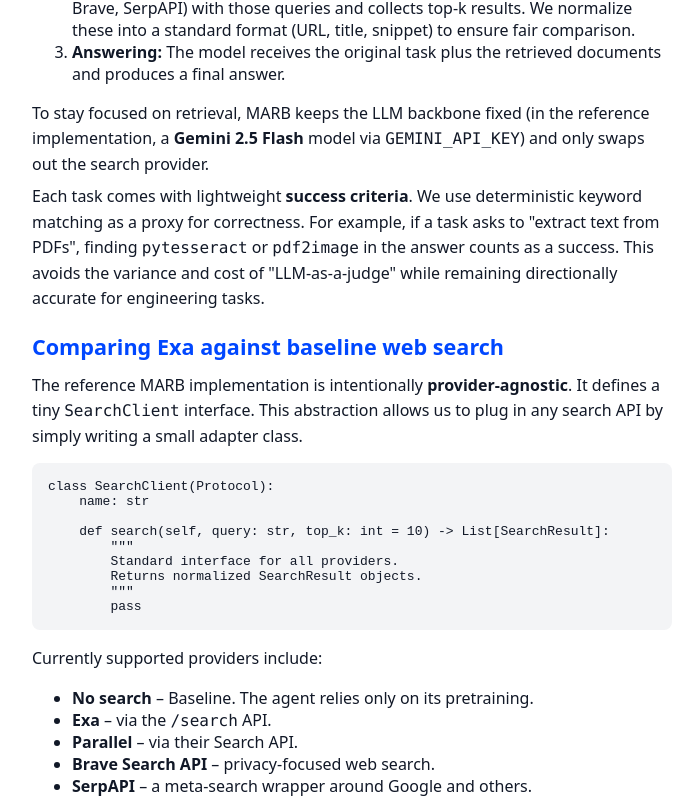
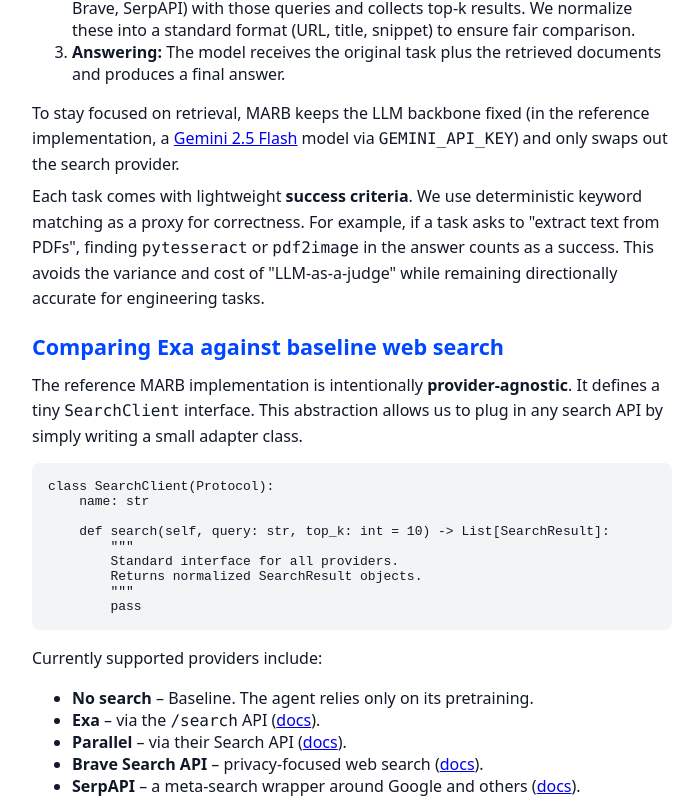
Before and after one commit to nicholaschen09/llm-benchmarking, a Next.js app in the folder public/: page / in a window 1280 px wide. Shown: the part 2239-3040 px from the top of the page, without its empty margins (268-967 px from the left). Built offline with nearby package versions, Linux system fonts and the light colour scheme.

Commit message:
fix blog

```diff
--- a/public/app/globals.css
+++ b/public/app/globals.css
@@ -313,3 +313,19 @@ code {
 .page-code code {
   font-family: inherit;
 }
+
+.references-list {
+  list-style: none;
+  padding-left: 0;
+  margin-top: 0.5rem;
+}
+
+.references-list li {
+  margin-bottom: 0.4rem;
+}
+
+.references-list a {
+  color: #111827;
+  text-decoration: underline;
+  font-size: 0.9rem;
+}
--- a/public/app/page.tsx
+++ b/public/app/page.tsx
@@ -116,7 +116,7 @@ export default function Page() {
             <code>/contents</code> that surface high-signal technical content for models
             to consume directly{" "}
             <span>
-              (see the official docs for more:
+              (see the official docs for more:{" "}
               <Link
                 href="https://docs.exa.ai/reference/getting-started"
                 className="underline underline-offset-4"
@@ -224,8 +224,14 @@ def run_agent(task, search_client, model):
           </ol>
           <p>
             To stay focused on retrieval, MARB keeps the LLM backbone fixed (in the
-            reference implementation, a <strong>Gemini 2.5 Flash</strong> model via <code>GEMINI_API_KEY</code>)
-            and only swaps out the search provider.
+            reference implementation, a{" "}
+            <Link
+              href="https://ai.google.dev/gemini-api/docs"
+              className="underline underline-offset-4"
+            >
+              Gemini 2.5 Flash
+            </Link>{" "}
+            model via <code>GEMINI_API_KEY</code>) and only swaps out the search provider.
           </p>
           <p>
             Each task comes with lightweight <strong>success criteria</strong>. We use deterministic keyword matching as a proxy for correctness. For example, if a task asks to "extract text from PDFs", finding <code>pytesseract</code> or <code>pdf2image</code> in the answer counts as a success. This avoids the variance and cost of "LLM-as-a-judge" while remaining directionally accurate for engineering tasks.
@@ -263,16 +269,44 @@ def run_agent(task, search_client, model):
               <strong>No search</strong> – Baseline. The agent relies only on its pretraining.
             </li>
             <li>
-              <strong>Exa</strong> – via the <code>/search</code> API.
+              <strong>Exa</strong> – via the <code>/search</code> API (
+              <Link
+                href="https://docs.exa.ai/reference/getting-started"
+                className="underline underline-offset-4"
+              >
+                docs
+              </Link>
+              ).
             </li>
             <li>
-              <strong>Parallel</strong> – via their Search API.
+              <strong>Parallel</strong> – via their Search API (
+              <Link
+                href="https://parallel.ai/blog/parallel-search-api"
+                className="underline underline-offset-4"
+              >
+                docs
+              </Link>
+              ).
             </li>
             <li>
-              <strong>Brave Search API</strong> – privacy-focused web search.
+              <strong>Brave Search API</strong> – privacy-focused web search (
+              <Link
+                href="https://api.search.brave.com/app/documentation"
+                className="underline underline-offset-4"
+              >
+                docs
+              </Link>
+              ).
             </li>
             <li>
-              <strong>SerpAPI</strong> – a meta-search wrapper around Google and others.
+              <strong>SerpAPI</strong> – a meta-search wrapper around Google and others (
+              <Link
+                href="https://serpapi.com/"
+                className="underline underline-offset-4"
+              >
+                docs
+              </Link>
+              ).
             </li>
           </ul>
           <p>
@@ -414,6 +448,68 @@ python -m exa_benchmark.cli \\
           </p>
         </section>
 
+        <section className="page-section">
+          <h2>References</h2>
+          <ul className="references-list">
+            <li>
+              <Link
+                href="https://docs.exa.ai/reference/getting-started"
+                className="underline underline-offset-4"
+              >
+                Exa – Getting Started (search API docs)
+              </Link>
+            </li>
+            <li>
+              <Link
+                href="https://ai.google.dev/gemini-api/docs"
+                className="underline underline-offset-4"
+              >
+                Gemini API documentation
+              </Link>
+            </li>
+            <li>
+              <Link
+                href="https://parallel.ai/blog/parallel-search-api"
+                className="underline underline-offset-4"
+              >
+                Parallel Search API
+              </Link>
+            </li>
+            <li>
+              <Link
+                href="https://serpapi.com/"
+                className="underline underline-offset-4"
+              >
+                SerpAPI documentation
+              </Link>
+            </li>
+            <li>
+              <Link
+                href="https://tavily.com/docs/api"
+                className="underline underline-offset-4"
+              >
+                Tavily Search API docs
+              </Link>
+            </li>
+            <li>
+              <Link
+                href="https://api.search.brave.com/app/documentation"
+                className="underline underline-offset-4"
+              >
+                Brave Search API documentation
+              </Link>
+            </li>
+            <li>
+              <Link
+                href="https://github.com/nicholaschen09/llm-benchmarking"
+                className="underline underline-offset-4"
+              >
+                MARB benchmark repository (this project)
+              </Link>
+            </li>
+          </ul>
+        </section>
+
         <section className="author">
           <p className="author-title">By Nicholas Chen</p>
           <div className="author-links">
```
